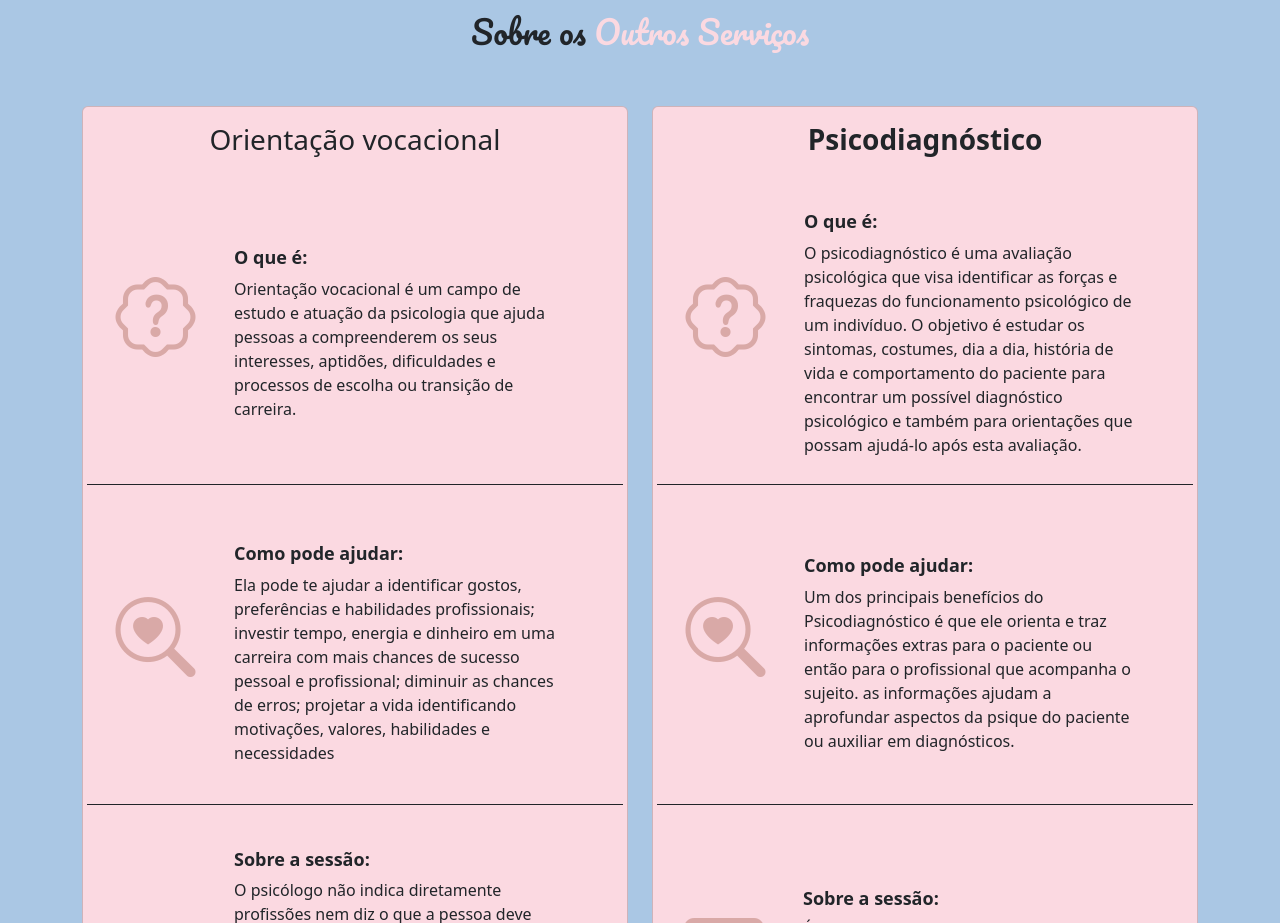
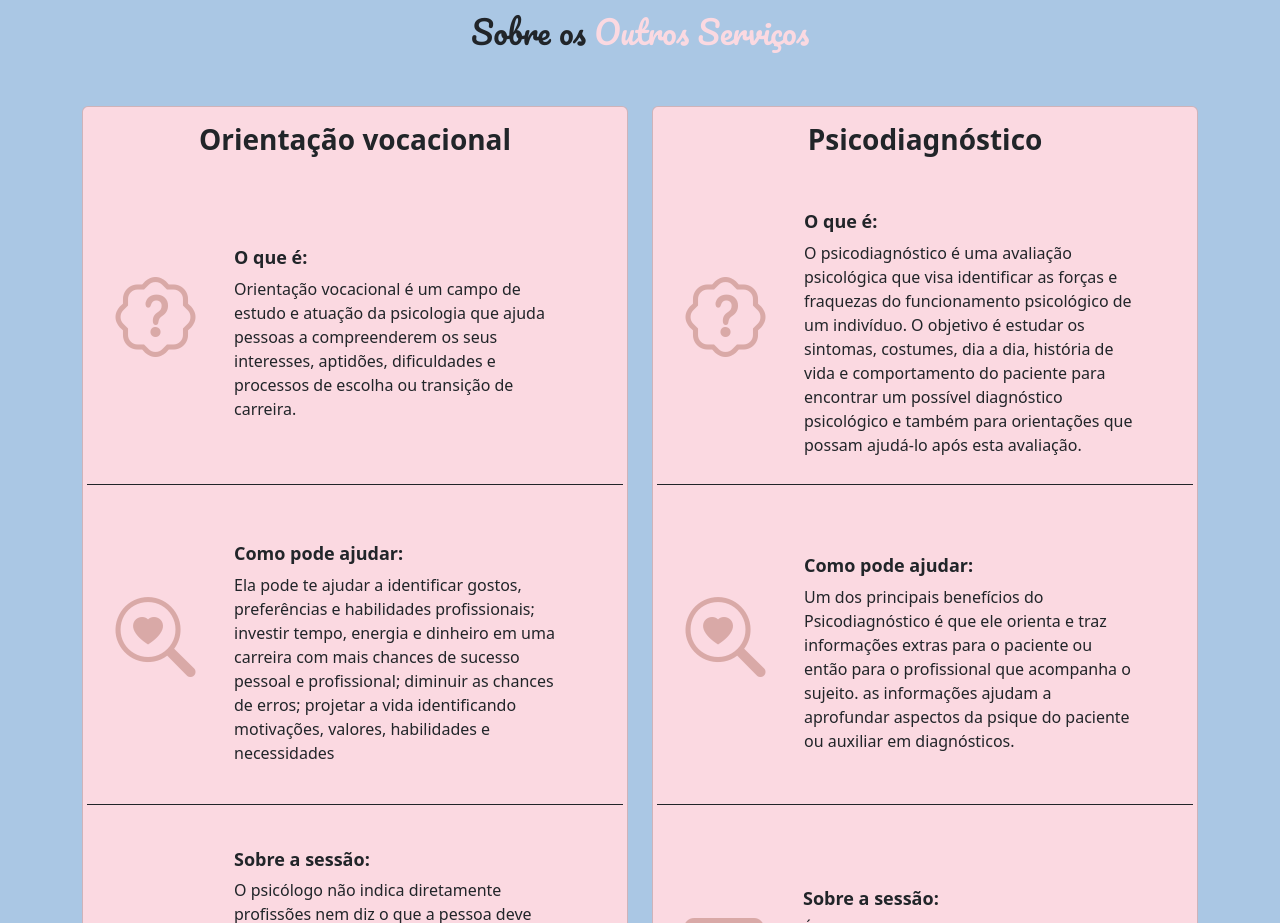
Before and after one commit to jake7038/Psicologa-Beatriz-Santos, a website: page index.html in a window 1280 px wide. Shown: the part 2298-3221 px from the top of the page. Drawn offline with nearby package versions, Linux system fonts and the light colour scheme.

Commit message:
minor changes in tittle of outrosserviços section

```diff
--- a/index.html
+++ b/index.html
@@ -177,7 +177,7 @@
                 <div class="col-lg-6 col-md-6">
                     <div class="card mt-5 efeito-card-metodo card-servicos" >
                         <div class="card-body efeito-card-metodo ">
-                        <h3 class="card-title text-center">Orientação vocacional</h3>
+                        <h3 class="card-title text-center titulo">Orientação vocacional</h3>
 
                         <div class="divisao__texto">
 
```
